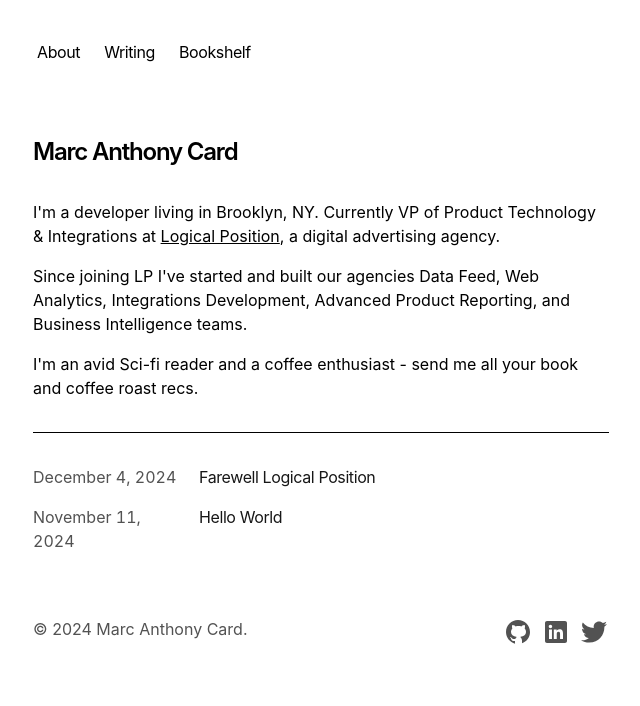
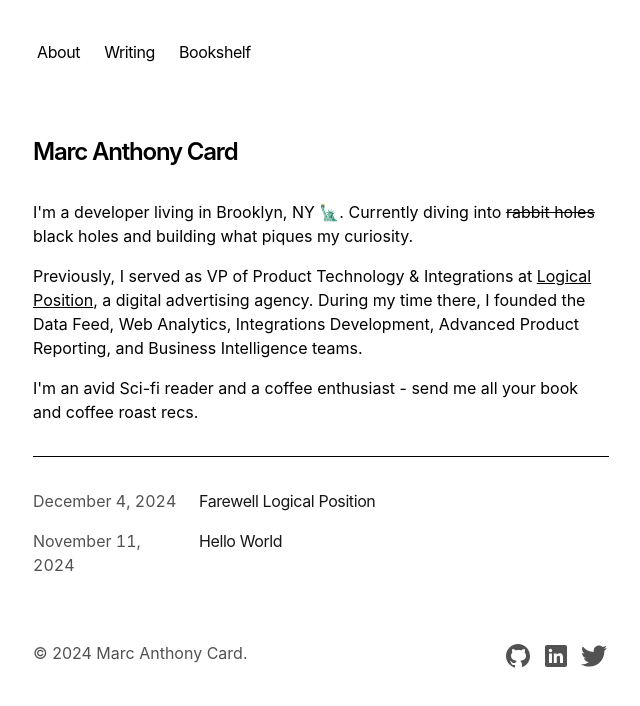
Before and after one commit to MarcACard/personal-site, a Next.js app: page / in a window 1280 px wide. Shown: the top 706 px of the page, without its empty margins (319-959 px from the left). Built offline with nearby package versions, Linux system fonts and the light colour scheme.

Commit message:
content: homepage update.

```diff
--- a/app/page.tsx
+++ b/app/page.tsx
@@ -7,8 +7,12 @@ export default function Page() {
         Marc Anthony Card
       </h1>
       <p className="mb-4">
-        I'm a developer living in Brooklyn, NY. Currently VP of Product
-        Technology & Integrations at{" "}
+        I'm a developer living in Brooklyn, NY 🗽. Currently diving into{" "}
+        <span className="line-through">rabbit holes</span> black holes and
+        building what piques my curiosity.
+      </p>
+      <p className="mb-4">
+        Previously, I served as VP of Product Technology &amp; Integrations at{" "}
         <a
           className="underline"
           href="https://www.logicalposition.com/"
@@ -17,12 +21,9 @@ export default function Page() {
         >
           Logical Position
         </a>
-        , a digital advertising agency.
-      </p>
-      <p className="mb-4">
-        Since joining LP I've started and built our agencies Data Feed, Web
-        Analytics, Integrations Development, Advanced Product Reporting, and
-        Business Intelligence teams.
+        , a digital advertising agency. During my time there, I founded the Data
+        Feed, Web Analytics, Integrations Development, Advanced Product
+        Reporting, and Business Intelligence teams.
       </p>
       <p className="mb-8">
         I'm an avid Sci-fi reader and a coffee enthusiast - send me all your
```
